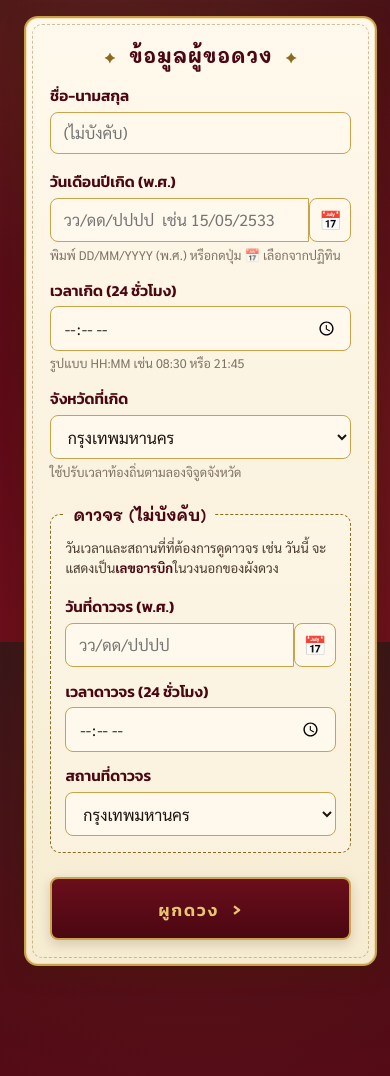
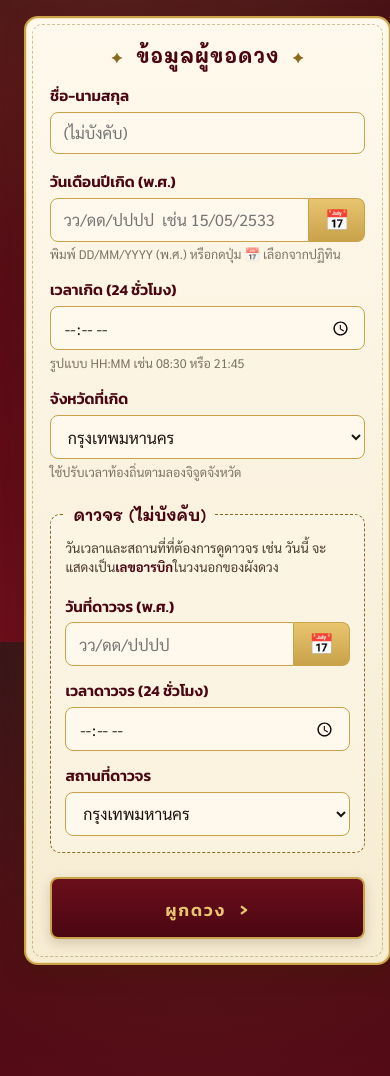
Before and after one commit to vpcodebuilder/Thai-astro-suriyayatra, a FastAPI app: page / in a window 390 px wide. Shown: the part 202-1278 px from the top of the page. Run offline with FastAPI, Linux system fonts and the light colour scheme.

Commit message:
Fix mobile form: enable typing /, native pickers, larger touch targets
- Remove inputmode='numeric' which blocked '/' on mobile keypads
- Remove pattern attribute which some mobile browsers reject
- Replace CSS-hidden <input type=date> trick with explicit <button> +
  JS-triggered showPicker() (with iOS click fallback)
- Bump input/select font-size to 16px on <=768px to stop iOS auto-zoom
- Explicit appearance:menulist on <select> to ensure native dropdown
- 44px minimum touch target on date picker button

```diff
--- a/webapp/static/script.js
+++ b/webapp/static/script.js
@@ -50,6 +50,29 @@ function setupDateSync(textId, pickerId) {
   text.addEventListener("input", () => {
     const iso = parseThaiDateToISO(text.value);
     if (iso) pick.value = iso;
+  });
+}
+
+function setupDatePickerButtons() {
+  document.querySelectorAll(".date-picker-btn").forEach((btn) => {
+    btn.addEventListener("click", (e) => {
+      e.preventDefault();
+      const id = btn.dataset.pickerFor;
+      const pick = document.getElementById(id);
+      if (!pick) return;
+      // วิธีมาตรฐาน (Chrome, Edge, Firefox ใหม่)
+      if (typeof pick.showPicker === "function") {
+        try {
+          pick.showPicker();
+          return;
+        } catch (err) {
+          // some browsers throw if not triggered by user gesture
+        }
+      }
+      // fallback: focus + click (iOS Safari)
+      pick.focus();
+      pick.click();
+    });
   });
 }
 
@@ -123,5 +146,6 @@ function setupPlanetTooltip() {
 document.addEventListener("DOMContentLoaded", () => {
   setupDateSync("birth_date_th", "birth_date_picker");
   setupDateSync("transit_date_th", "transit_date_picker");
+  setupDatePickerButtons();
   setupPlanetTooltip();
 });
--- a/webapp/static/styles.css
+++ b/webapp/static/styles.css
@@ -281,8 +281,8 @@ body::before {
   border-bottom-right-radius: 0;
 }
 
-.date-picker-helper {
-  width: 42px;
+.date-picker-btn {
+  width: 48px;
   border: 1.5px solid var(--gold);
   border-left: none;
   border-top-right-radius: 8px;
@@ -291,41 +291,33 @@ body::before {
   color: var(--maroon-deep);
   padding: 0;
   cursor: pointer;
-  /* ซ่อน text เริ่มต้นของ date input */
-  font-size: 0;
-  position: relative;
-}
-
-/* Webkit/Chromium-specific: ปรับให้ปุ่มปฏิทินดูเป็นไอคอน */
-.date-picker-helper::-webkit-calendar-picker-indicator {
-  cursor: pointer;
-  opacity: 0;
-  position: absolute;
-  inset: 0;
-  width: 100%;
-  height: 100%;
-  padding: 0;
-}
-
-/* วาดไอคอน 📅 บน button overlay */
-.date-picker-helper::before {
-  content: "📅";
-  position: absolute;
-  inset: 0;
+  font-size: 1.25rem;
+  line-height: 1;
   display: flex;
   align-items: center;
   justify-content: center;
-  font-size: 1.15rem;
-  pointer-events: none;
+  -webkit-tap-highlight-color: rgba(107, 14, 27, 0.2);
+  touch-action: manipulation;
 }
 
-.date-picker-helper:hover {
+.date-picker-btn:hover {
   background: linear-gradient(180deg, var(--gold), var(--gold-deep));
 }
 
-.date-picker-helper:focus {
+.date-picker-btn:focus {
   outline: none;
   box-shadow: 0 0 0 3px rgba(107, 14, 27, 0.2);
+}
+
+/* hidden native date input — รับ value จาก JS ตอน showPicker() */
+.date-picker-hidden {
+  position: absolute;
+  width: 1px;
+  height: 1px;
+  opacity: 0;
+  pointer-events: none;
+  left: 0;
+  bottom: 0;
 }
 
 .btn-primary {
@@ -1464,3 +1456,29 @@ footer {
 .dignity-planet { font-weight: 700; }
 .dignity-rasi { opacity: 0.85; font-size: 0.78rem; }
 .dignity-label { opacity: 0.95; font-size: 0.78rem; font-style: italic; }
+
+/* ---------- Mobile fixes ---------- */
+/* iOS auto-zoom กัน: font-size < 16px ทำให้ Safari zoom เข้าเมื่อ focus
+   ส่งผลให้ผู้ใช้รู้สึกเหมือน picker ไม่ทำงาน */
+@media (max-width: 768px) {
+  .birth-form input,
+  .birth-form select,
+  .birth-form textarea {
+    font-size: 16px;
+  }
+}
+
+/* บังคับให้ select แสดง native dropdown ตามแพลตฟอร์ม */
+.birth-form select {
+  -webkit-appearance: menulist;
+  -moz-appearance: menulist;
+  appearance: menulist;
+}
+
+/* ให้ปุ่ม picker มี touch target ขนาดมาตรฐาน ≥ 44px บนมือถือ */
+@media (max-width: 600px) {
+  .date-picker-btn {
+    width: 56px;
+    min-height: 44px;
+  }
+}
--- a/webapp/templates/index.html
+++ b/webapp/templates/index.html
@@ -50,16 +50,23 @@
                 id="birth_date_th"
                 value="{{ form.birth_date_th }}"
                 required
-                inputmode="numeric"
+                autocomplete="off"
+                spellcheck="false"
                 placeholder="วว/ดด/ปปปป  เช่น 15/05/2533"
-                pattern="\d{1,2}/\d{1,2}/\d{4}"
                 maxlength="10"
               />
+              <button
+                type="button"
+                class="date-picker-btn"
+                data-picker-for="birth_date_picker"
+                aria-label="เปิดปฏิทินเลือกวันที่"
+              >📅</button>
               <input
                 type="date"
                 id="birth_date_picker"
-                class="date-picker-helper"
-                title="เปิดปฏิทินเลือกวันที่"
+                class="date-picker-hidden"
+                tabindex="-1"
+                aria-hidden="true"
               />
             </div>
             <small class="hint">พิมพ์ DD/MM/YYYY (พ.ศ.) หรือกดปุ่ม 📅 เลือกจากปฏิทิน</small>
@@ -102,16 +109,23 @@
                   name="transit_date_th"
                   id="transit_date_th"
                   value="{{ form.transit_date_th }}"
-                  inputmode="numeric"
+                  autocomplete="off"
+                  spellcheck="false"
                   placeholder="วว/ดด/ปปปป"
-                  pattern="\d{1,2}/\d{1,2}/\d{4}"
                   maxlength="10"
                 />
+                <button
+                  type="button"
+                  class="date-picker-btn"
+                  data-picker-for="transit_date_picker"
+                  aria-label="เปิดปฏิทิน"
+                >📅</button>
                 <input
                   type="date"
                   id="transit_date_picker"
-                  class="date-picker-helper"
-                  title="เปิดปฏิทิน"
+                  class="date-picker-hidden"
+                  tabindex="-1"
+                  aria-hidden="true"
                 />
               </div>
             </label>
```
